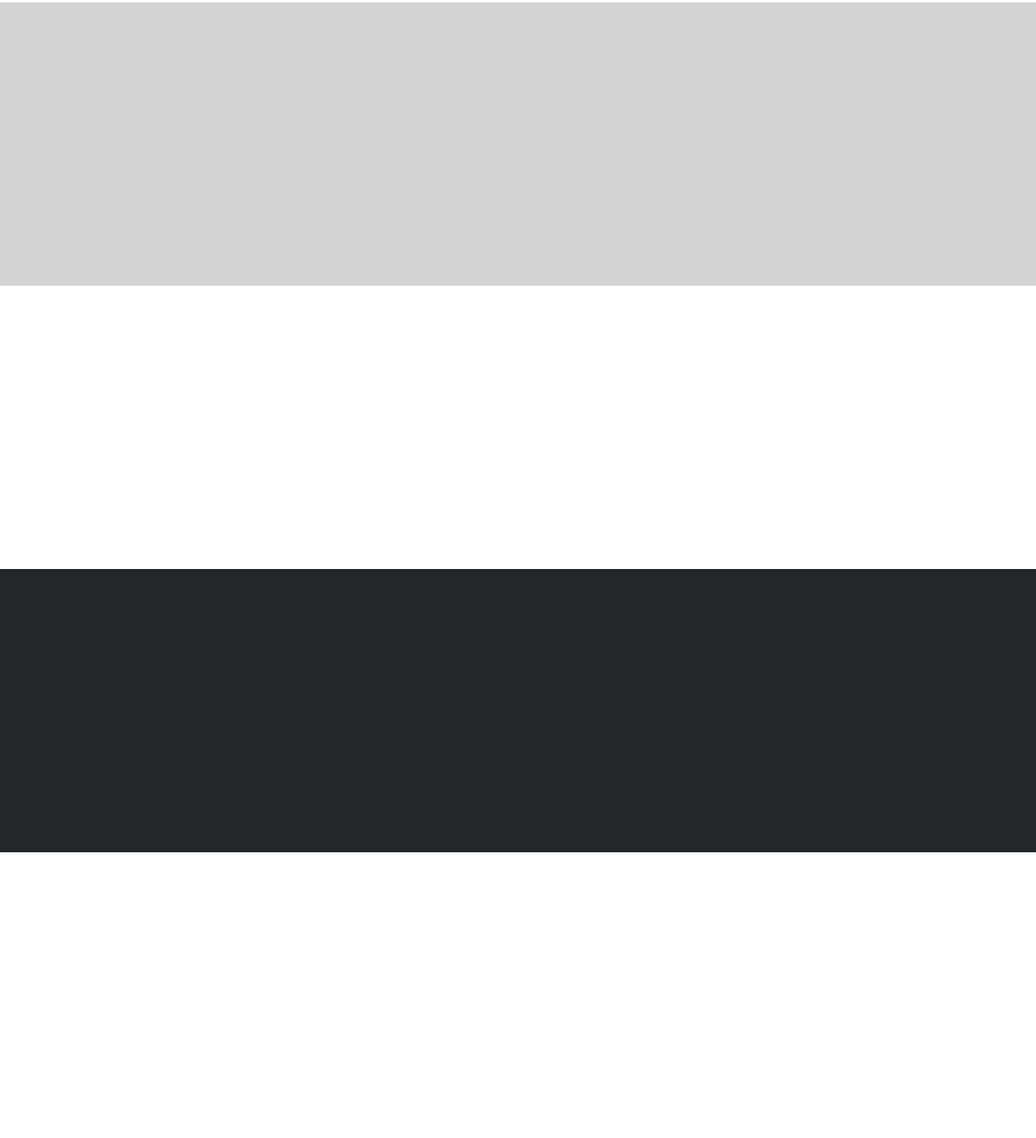
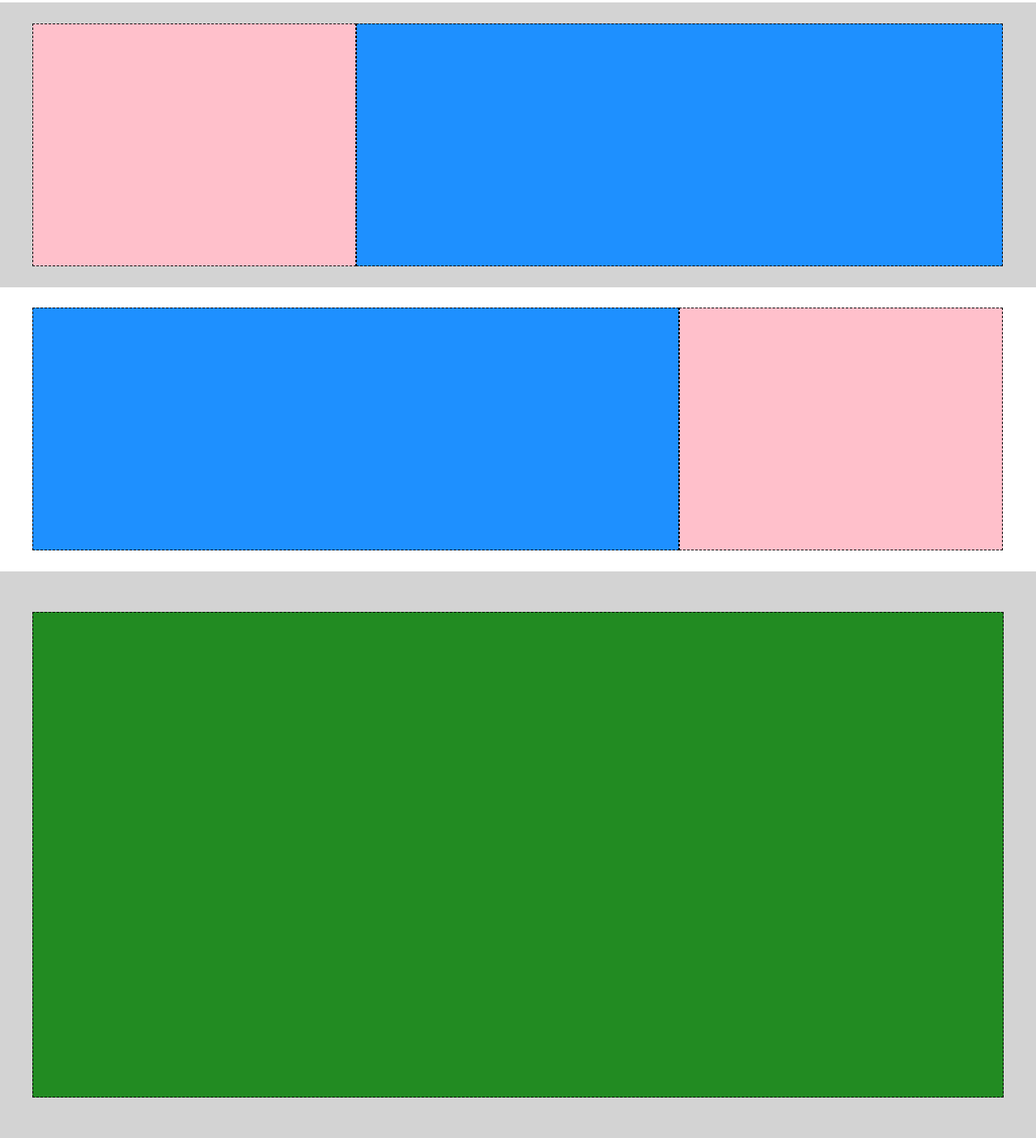
Before and after one commit to Francesca-Dascanio/htmlcss-struttura-discord, a plain HTML site: page index.html in a window 1280 px wide. Shown: the part 749-2155 px from the top of the page at 81% size. Before the commit the page ends 1802 px from the top, so only its background shows below. Drawn offline with Linux system fonts and the light colour scheme.

Commit message:
Aggiunta sezione 4 (box verde)

```diff
--- a/css/style.css
+++ b/css/style.css
@@ -24,7 +24,7 @@ rosa footer: #ffb6c1
 
 /* REGOLE GENERALI */
 
-.container-flex, .content-header-2, .box {
+.container-flex, .content-header-2, .box, .box-section-big {
     max-width: 1200px;
     margin: 0 auto;
 }
@@ -111,9 +111,7 @@ rosa footer: #ffb6c1
 
 
 /* REGOLE MAIN - SEZIONI 1,2,3 */
-.debug .container-section {
-    min-height: 350px;
-}
+
 
 .debug .bg-white {
     background-color: white;
@@ -148,3 +146,19 @@ rosa footer: #ffb6c1
     height: 300px;
     width: 33.3%;
 }
+
+.debug .box-section-big {
+    min-height: 700px;
+    padding-top: 2%;
+    padding-bottom: 2%;
+    display: flex;
+    flex-direction: row;
+    align-items: center;
+}
+
+.debug .box-green {
+    background-color: #228b22;
+    border: 1px dashed black;
+    width: 100%;
+    height: 600px;
+}
--- a/index.html
+++ b/index.html
@@ -41,7 +41,7 @@
 
     <main>
             <section>
-                <div class="container-section bg-white">
+                <div class="bg-white">
                     <div class="box">
                         <div class="part-big">
                         </div>
@@ -52,25 +52,37 @@
             </section>
 
             <section>
-                <div class="container-section bg-gray">
-
+                <div class="bg-gray">
+                    <div class="box">
+                        <div class="part-small">
+                        </div>
+                        <div class="part-big">
+                        </div>
                 </div>
             </section>
 
             <section>
-                <div class="container-section bg-white">
-
+                <div class="bg-white">
+                    <div class="box">
+                        <div class="part-big">
+                        </div>
+                        <div class="part-small">
+                        </div>
+                    </div>
                 </div>
             </section>
 
             <section>
-                <div class="container-section-big bg-gray">
-
+                <div class="bg-gray">
+                    <div class="box-section-big">
+                        <div class="box-green">
+                        </div>
+                    </div>
                 </div>
             </section>
 
             <section>
-                <div class="container-section bg-black">
+                <div class="bg-black">
 
                 </div>
             </section>
```
